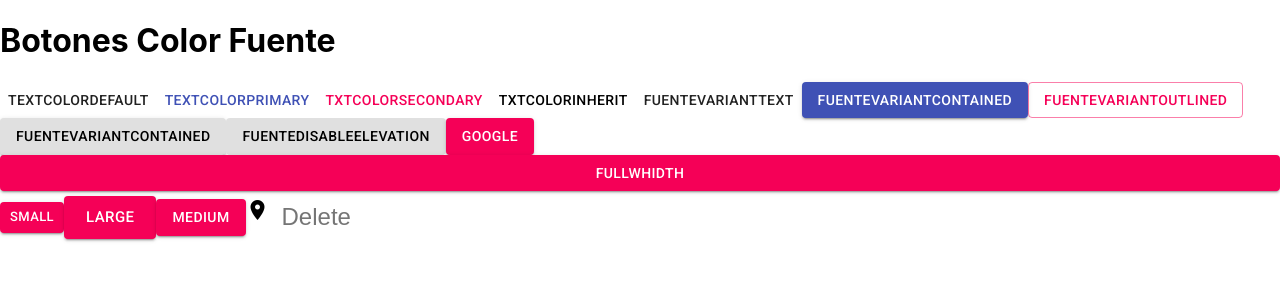
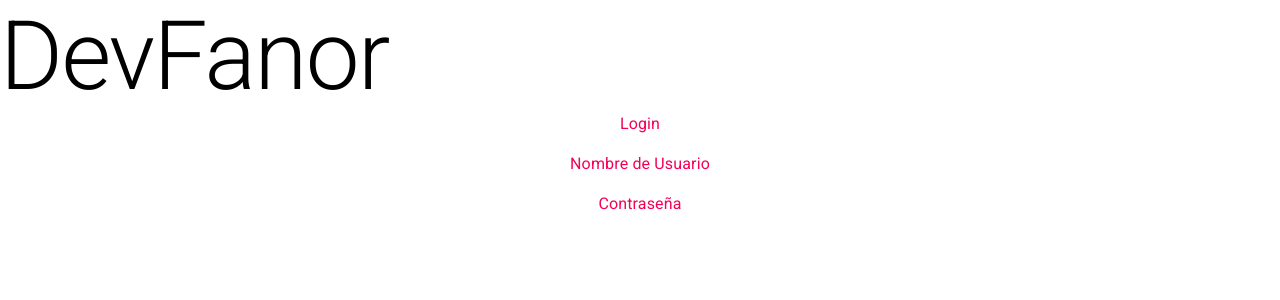
Before and after one commit to Fanor1990/react-admin-dashboard-javascript, a React (Create React App) app: page / in a window 1280 px wide. Shown: the top 300 px of the page. Built offline with nearby package versions, Linux system fonts and the light colour scheme.

Commit message:
Tipografia

```diff
--- a/src/App.js
+++ b/src/App.js
@@ -1,67 +1,28 @@
 import React from "react";
-import Button from "@material-ui/core/Button";
+import Typography from '@material-ui/core/Typography'
 
-import {Icon, IconButton} from "@material-ui/core"
 
 //props de botones color, variant
 //lavesitas truquito para importar todo el conenido de material ui de la carpetita
 function App() {
   return (
     <div>
-      <h1>Botones Color Fuente</h1>
-      <Button color="default">textcolordefault</Button>
+      <Typography variant="h1" color="initial">
+      DevFanor
+      </Typography>
 
-      <Button color="primary">textcolorprimary</Button>
+      <Typography variant="body1" color="secondary" align="center" paragraph gutterBottom>
+      Login
+      </Typography>
 
-      <Button color="secondary">txtcolorsecondary</Button>
+      <Typography variant="body1" color="secondary" align="center" paragraph gutterBottom>
+      Nombre de Usuario
+      </Typography>
 
-      <Button color="inherit">txtcolorinherit</Button>
+      <Typography variant="body1" color="secondary" align="center" gutterBottom>
+      Contraseña
+      </Typography>
 
-      <Button variant="text" color="default">
-        fuentevarianttext
-      </Button>
-
-      <Button variant="contained" color="primary">
-        fuentevariantcontained
-      </Button>
-
-      <Button variant="outlined" color="secondary">
-        fuentevariantoutlined
-      </Button>
-
-      <Button variant="contained" color="inherit">
-        fuentevariantcontained
-      </Button>
-
-      <Button variant="contained" color="inherit" disableElevation>
-        fuentedisableelevation
-      </Button>
-
-      <Button variant="contained" color="secondary" href="https://google.com">
-       Google
-      </Button>
-
-      <Button variant="contained" color="secondary" fullWidth>
-       fullWhidth
-      </Button>
-
-      <Button variant="contained" color="secondary" size="small">
-       small
-      </Button>
-      <Button variant="contained" color="secondary" size="large">
-       large
-      </Button>
-
-      <Button variant="contained" color="secondary" size="medium">
-       medium
-      </Button>
-
-
-      <Icon>room</Icon>
-
-      <IconButton aria-label="delete" >
-        Delete
-      </IconButton>
 
     </div>
   );
```
